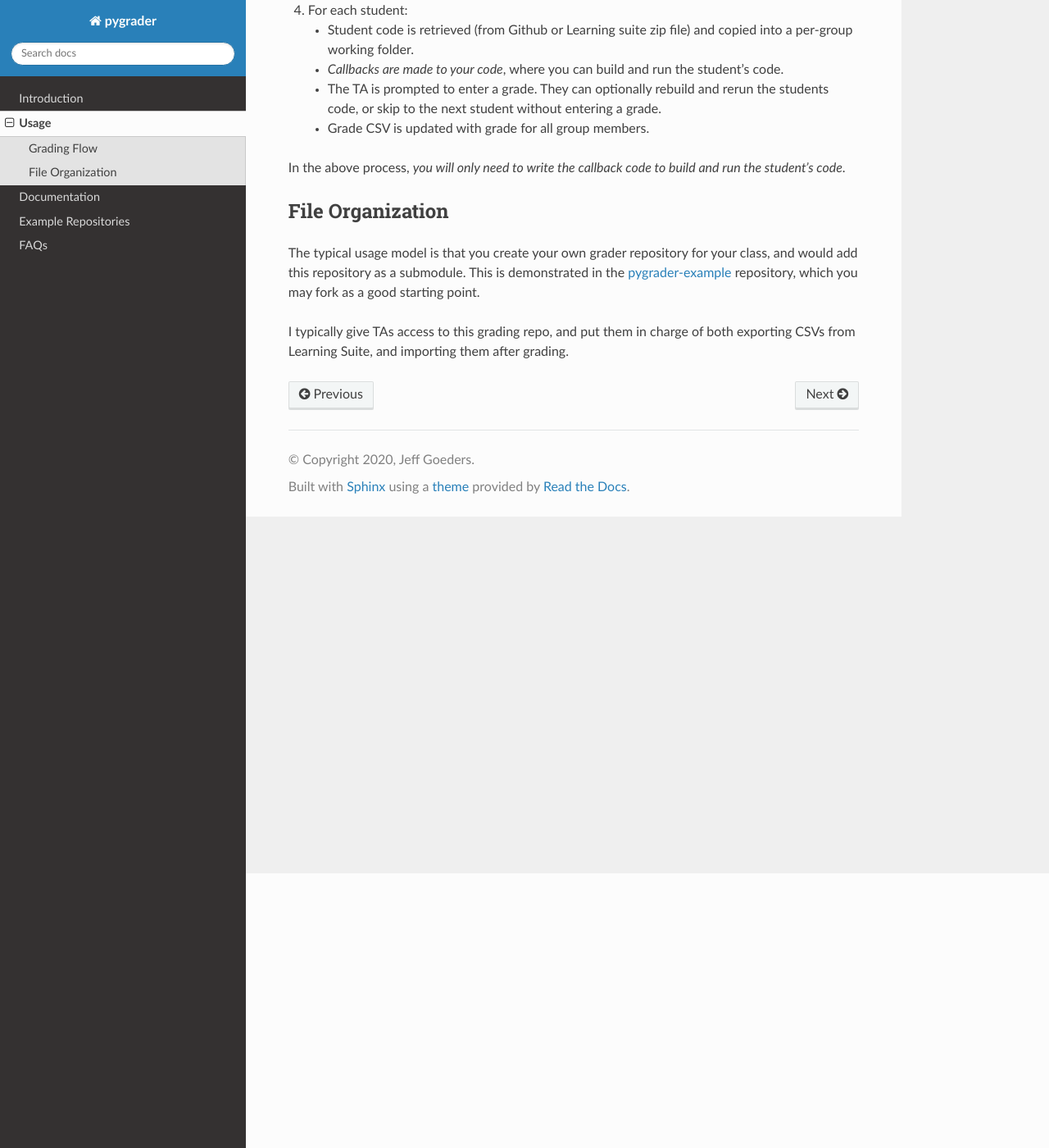
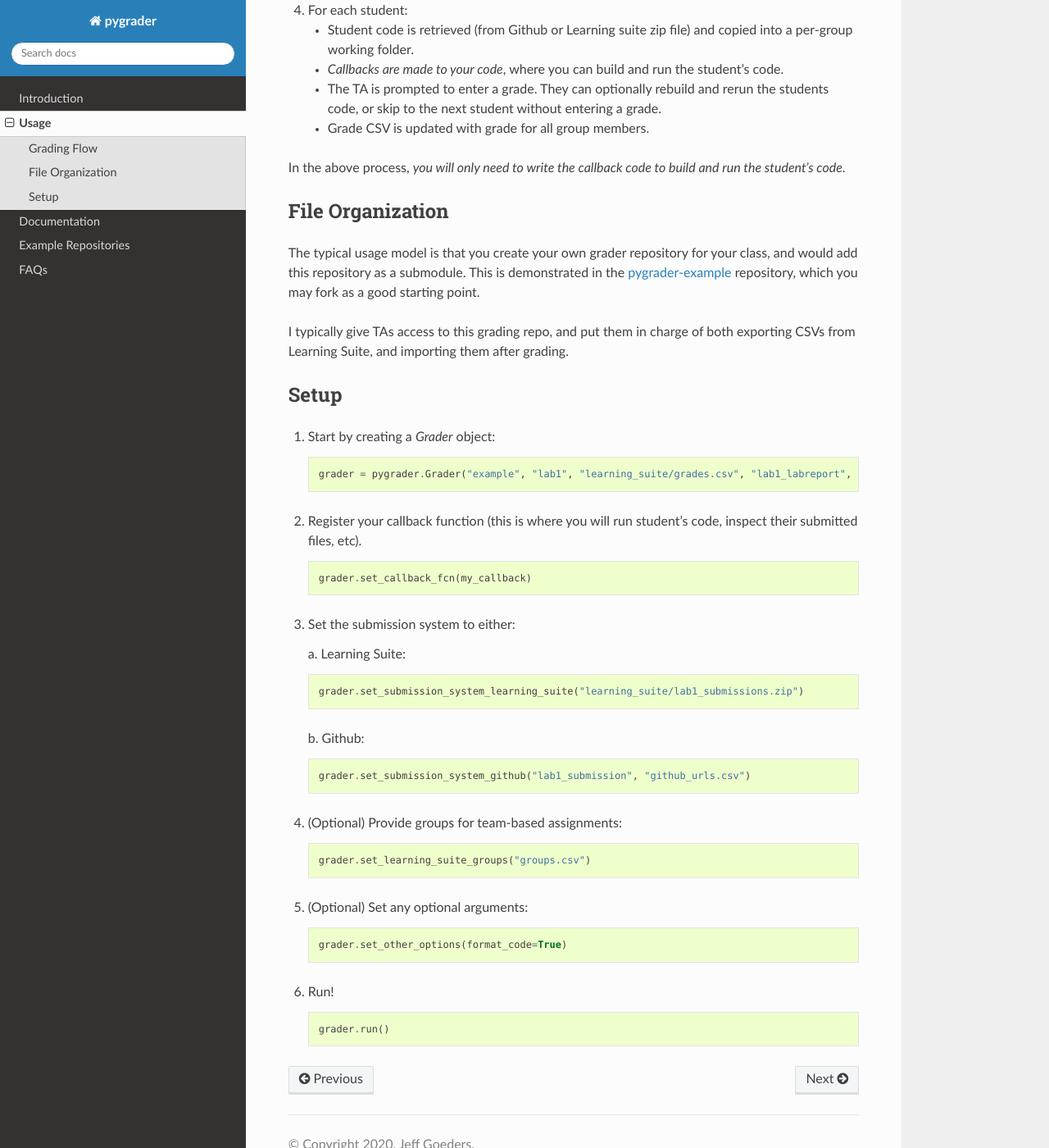
Before and after one commit to byu-cpe/ygrader, a Sphinx documentation site: the page built from doc/usage.md, in a window 1280 px wide and 1400 px high, scrolled down 335 px. Shown: the whole window at 82% size. Built offline with Sphinx 7.4.7 and the Read the Docs theme 2.0.0, drawn with Linux system fonts in a browser that asks for light colours.

Commit message:
Adding usage
Signed-off-by: Jeff Goeders <jeff.goeders@gmail.com>

````diff
--- a/doc/usage.md
+++ b/doc/usage.md
@@ -18,7 +18,44 @@ In the above process, *you will only need to write the callback code to build an
 
 ## File Organization
 
-
 The typical usage model is that you create your own grader repository for your class, and would add this repository as a submodule. This is demonstrated in the [pygrader-example](https://github.com/byu-cpe/pygrader-example) repository, which you may fork as a good starting point.
 
 I typically give TAs access to this grading repo, and put them in charge of both exporting CSVs from Learning Suite, and importing them after grading.
+
+## Setup
+
+1. Start by creating a *Grader* object:
+    ```python
+    grader = pygrader.Grader("example", "lab1", "learning_suite/grades.csv", "lab1_labreport", 10)
+    ```
+
+1. Register your callback function (this is where you will run student's code, inspect their submitted files, etc).
+    ```python
+    grader.set_callback_fcn(my_callback)
+    ```
+1. Set the submission system to either:
+
+    a. Learning Suite:
+    ```python
+    grader.set_submission_system_learning_suite("learning_suite/lab1_submissions.zip")
+    ```
+
+    b. Github:
+    ```python
+    grader.set_submission_system_github("lab1_submission", "github_urls.csv")
+    ```
+
+1. (Optional) Provide groups for team-based assignments:
+    ```python
+    grader.set_learning_suite_groups("groups.csv")
+    ```
+
+1. (Optional) Set any optional arguments:
+    ```python
+    grader.set_other_options(format_code=True)
+    ```
+
+1. Run!
+    ```python
+    grader.run()
+    ```
````
Also changed, not shown: doc/faq.md (+7 -6 lines).
